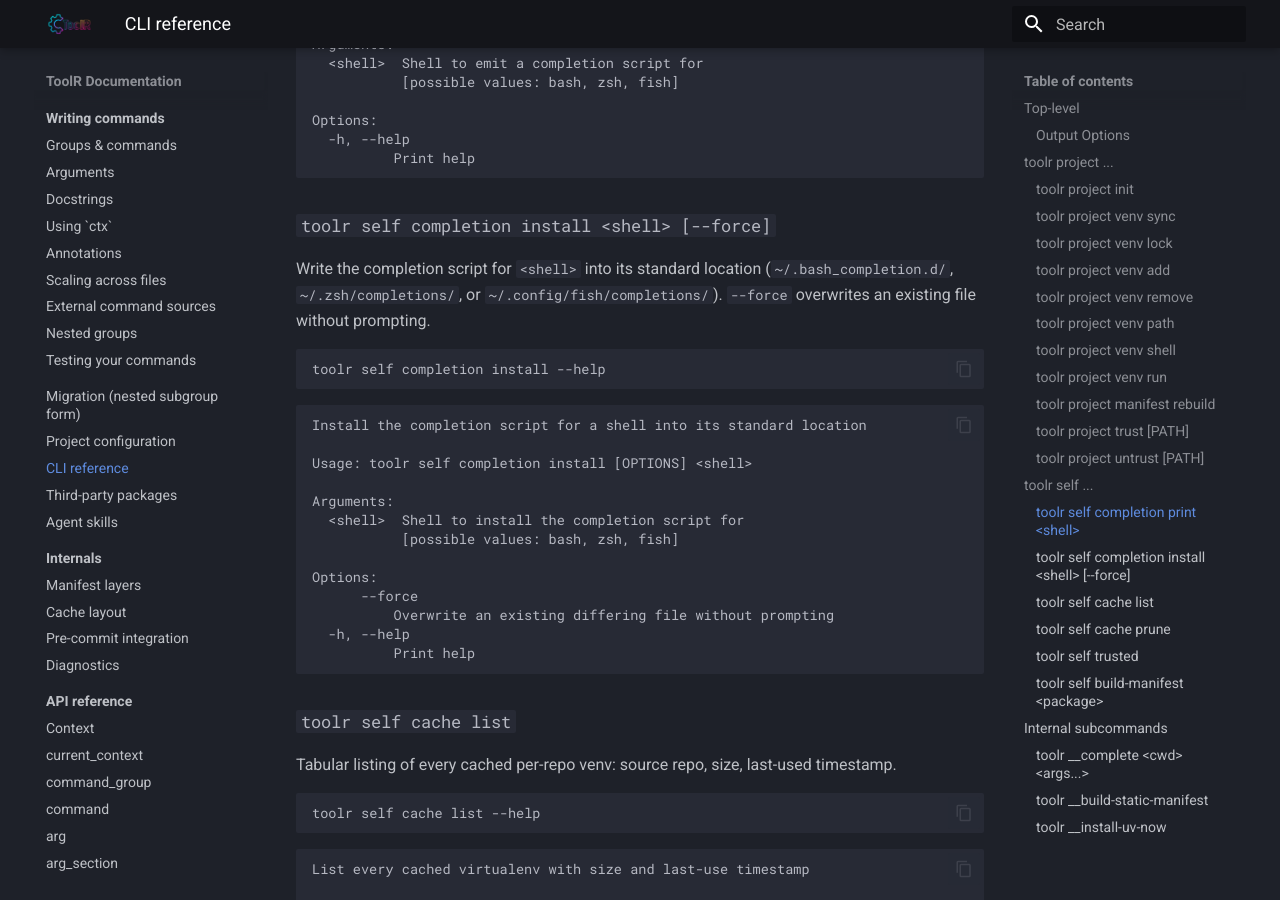
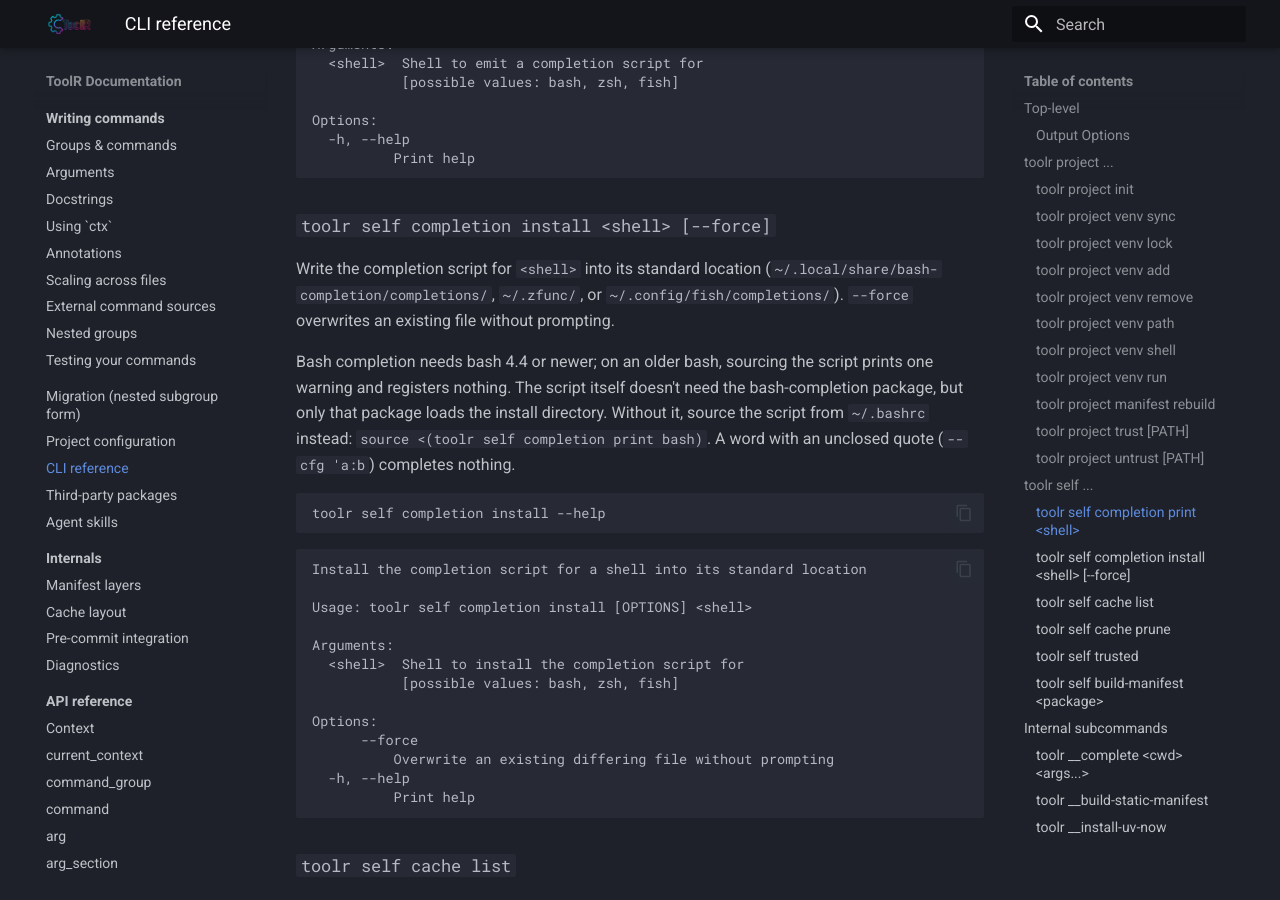
Before and after one commit to s0undt3ch/ToolR, an MkDocs documentation site: the page built from docs/cli.md, in a window 1280 px wide and 900 px high, scrolled down 8691 px. Built offline with MkDocs 1.6.1 and Material for MkDocs 9.7.7, drawn with Linux system fonts in a browser that asks for light colours.

Commit message:
docs(cli): fix completion install paths and state the bash 4.4 floor
Release-Notes: skip

````diff
--- a/docs/cli.md
+++ b/docs/cli.md
@@ -280,9 +280,16 @@ toolr self completion print --help
 ### `toolr self completion install <shell> [--force]` {#self-completion-install}
 
 Write the completion script for `<shell>` into its standard location
-(`~/.bash_completion.d/`, `~/.zsh/completions/`, or
+(`~/.local/share/bash-completion/completions/`, `~/.zfunc/`, or
 `~/.config/fish/completions/`). `--force` overwrites an existing file
 without prompting.
+
+Bash completion needs bash 4.4 or newer; on an older bash, sourcing the
+script prints one warning and registers nothing. The script itself doesn't
+need the bash-completion package, but only that package loads the install
+directory. Without it, source the script from `~/.bashrc` instead:
+`source <(toolr self completion print bash)`. A word with an unclosed
+quote (`--cfg 'a:b`) completes nothing.
 
 ```sh
 toolr self completion install --help
````
